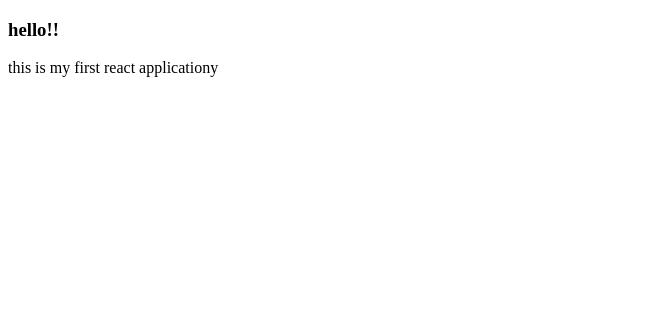
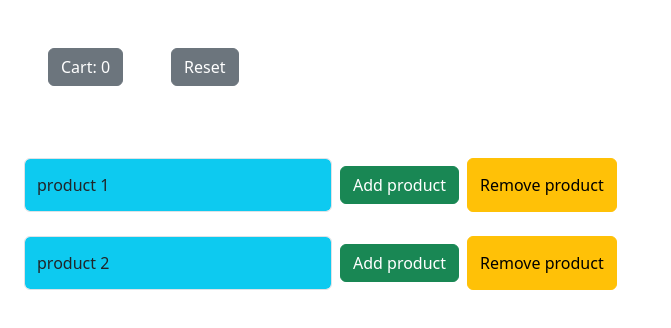
Before and after one commit to ashrafutuyubahe/E-purchase, a React (Create React App) app: page / in a window 1280 px wide. Shown: the top 328 px of the page, without its empty margins (0-671 px from the left). Built offline with nearby package versions, Linux system fonts and the light colour scheme.

Commit message:
making cart component

```diff
--- a/package.json
+++ b/package.json
@@ -3,9 +3,11 @@
   "version": "0.1.0",
   "private": true,
   "dependencies": {
+    "@fortawesome/fontawesome-free": "^6.5.2",
     "@testing-library/jest-dom": "^5.17.0",
     "@testing-library/react": "^13.4.0",
     "@testing-library/user-event": "^13.5.0",
+    "bootstrap": "^5.3.3",
     "react": "^18.2.0",
     "react-dom": "^18.2.0",
     "react-scripts": "5.0.1",
--- a/public/index.html
+++ b/public/index.html
@@ -13,10 +13,12 @@
 
     <link rel="manifest" href="%PUBLIC_URL%/manifest.json" />
 
-    <title>React App</title>
+    <title>Ashify</title>
   </head>
   <body>
     <noscript>You need to enable JavaScript to run this app.</noscript>
     <div id="root"></div>
+
+
   </body>
 </html>
--- a/src/App.js
+++ /dev/null
@@ -1,12 +0,0 @@
-import React from "react";
-
-function App() {
-  return (
-    <>
-    <h3>hello!!</h3>
-    <p>this is my first react applicationy</p>
-    </>
-  );
-}
-
-export default App;
--- /dev/null
+++ b/src/App.jsx
@@ -0,0 +1,18 @@
+import React, { useState } from "react";
+import "bootstrap/dist/css/bootstrap.min.css";
+import Cart from "./cart";
+
+function App() {
+
+  return (
+   <Cart
+  //  count={count}
+  //  handleReset={handleReset}
+  //  productArray={productArray}
+  //  handleRemove={handleRemove}
+
+   />
+  );
+}
+
+export default App;
--- /dev/null
+++ b/src/cart.js
@@ -0,0 +1,55 @@
+import React, { useState } from "react";
+
+    export default function Cart(){
+
+    const [count, setCount] = useState(0);
+    const [productArray, setProductArray] = useState([
+      { product: "product 1" }, { product: "product 2" }
+    ]);
+
+    function handleReset() {
+      setCount(0);
+    }
+
+    const handleRemove = (productToRemove) => {
+      const updatedProductArray = productArray.filter(
+        (item) => item.product !== productToRemove
+      );
+      setProductArray(updatedProductArray);
+    };
+
+
+    return (
+        <>
+          <button className="m-5 btn btn-secondary">Cart: {count}</button>
+          <button className="btn btn-secondary" onClick={handleReset}>
+            Reset
+          </button>
+          {productArray.map((item) => (
+            <div className="d-flex m-4 justify-content-" key={item.product}>
+              <input
+                type="text"
+                className="form-control w-25 bg-info"
+                value={item.product}
+                readOnly
+              />
+              <button
+                className="m-2 btn btn-success"
+                onClick={() => {
+                  setCount(count + 1);
+                }}
+              >
+                Add product
+              </button>
+              <button
+                className="btn btn-warning"
+                onClick={() => handleRemove(item.product)}
+              >
+                Remove product
+              </button>
+            </div>
+          ))}
+        </>
+      );
+
+}
```
Also changed, not shown: src/nav.css (added, +22 -0 lines), src/navbar.js (added, +32 -0 lines), 1 other file (tests, documents, lock files or other folders).
